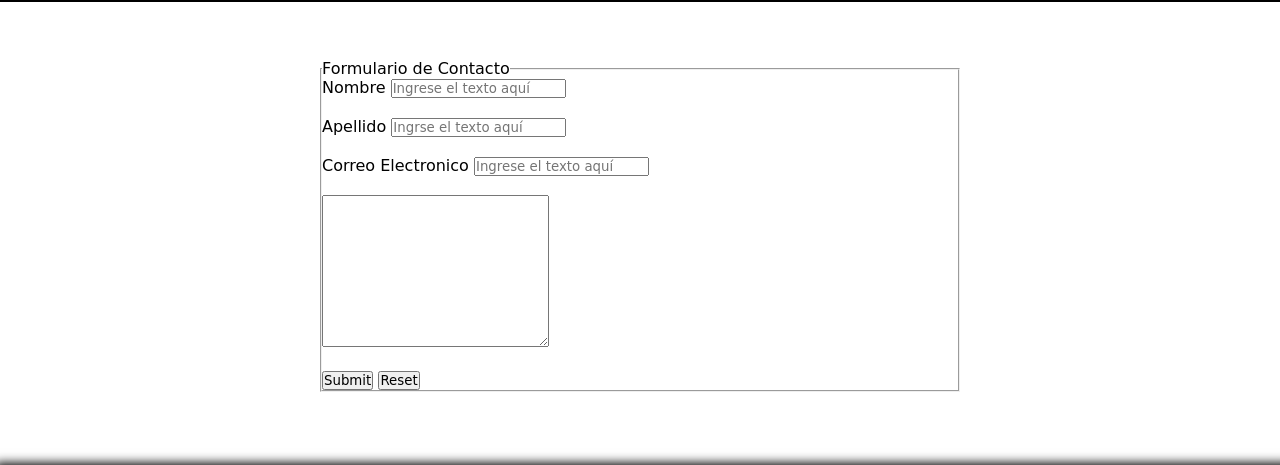
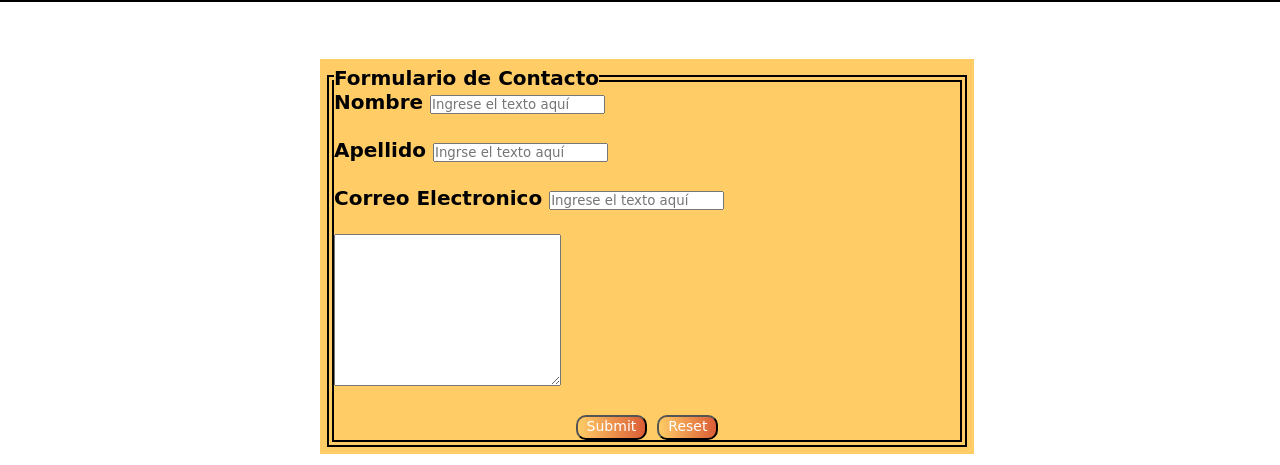
Before and after one commit to GabrielVitt/Repositorio-Proyecto-Bruce-Lee, a plain HTML site: page pages/Formulario.html in a window 1280 px wide. Shown: the part 110-575 px from the top of the page. Drawn offline with Linux system fonts and the light colour scheme; a web font is replaced by a local one.

Commit message:
FormularioTerminado

```diff
--- a/css/style.css
+++ b/css/style.css
@@ -37,6 +37,7 @@ nav ul li a {
     list-style-type: none;
     font-size: 18px;
     background-color: #ffcc66;
+
 
 
 
@@ -147,6 +148,7 @@ nav ul li a:hover{
 
 
 
+
 }
 
 .botonAsociate:hover {
@@ -174,16 +176,56 @@ nav ul li a:hover{
     width: 50%;
     position: relative;
     left: 25%;
+    font-weight: bold;
+    font-size: 20px;
+    background-color: #ffcc66;
+    padding: 7px 7px 7px 7px;
+
 
 
 }
+
+input:focus {
+    height: 40px;
+}
+
+.bordeFormulario {
+   border: 7px black double;
+
+}
+
+.boton1 {
+    background-image: linear-gradient(to right,
+    #ffcc66,#db5d36);
+    border-radius: 10px;
+    padding: 9px 9px 9px 9px;
+    font-size: 14px;
+    color: white;
+    padding-top: 1px;
+    cursor: pointer;
+
+}
+
+.boton1:hover {}
+
+.botonsubmitReset {
+    display: flex;
+    justify-content: center;
+    gap: 10px;
+    height: 25px;
+
+}
+
+
+
 
 .contactoUno {
     color: black;
     font-size: 30px;
     font-weight: bold;
     text-align: center;
-    background-color: red;
+    background-image: linear-gradient(to right,
+    #ffcc66,#db5d36);
 
 
 }
@@ -206,7 +248,8 @@ nav ul li a:hover{
     font-size: 30px;
     font-weight: bold;
     text-align: center;
-    background-color: red;
+    background-image: linear-gradient(to right,
+    #ffcc66,#db5d36);
 }
 
 .imágenesMultimedia {
@@ -256,12 +299,14 @@ nav ul li a:hover{
 }
 
    /* Sección Biografía-historia */
-.biografíadebruceLee {
+
+   .biografíadebruceLee {
     color: black;
     font-size: 30px;
     font-weight: bold;
     text-align: center;
-    background-color: red;
+    background-image: linear-gradient(to right,
+    #ffcc66,#db5d36);
 }
 
 .parrafoBiografía {
@@ -293,7 +338,8 @@ nav ul li a:hover{
     font-size: 30px;
     font-weight: bold;
     text-align: center;
-    background-color: red;
+    background-image: linear-gradient(to right,
+    #ffcc66,#db5d36);
 }
 
 .vinculoTienda {
--- a/pages/Formulario.html
+++ b/pages/Formulario.html
@@ -24,7 +24,7 @@
 </header>
 <main class="formularioContacto">
     <form>
-    <fieldset>
+    <fieldset class="bordeFormulario">
     <Legend>Formulario de Contacto</Legend>
     <label for="Nombre">Nombre</label>
     <input id="Nombre" type="text" placeholder="Ingrese el texto aquí">
@@ -37,8 +37,10 @@
     <br><br>
     <textarea name="" id="" cols="30" rows="10"></textarea>
     <br><br>
-    <input type="submit">
-    <input type="reset">
+    <div class="botonsubmitReset">
+    <input class="boton1" type="submit">
+    <input class="boton1" type="reset">
+    </div>
     </fieldset>
     </form>
 
```
